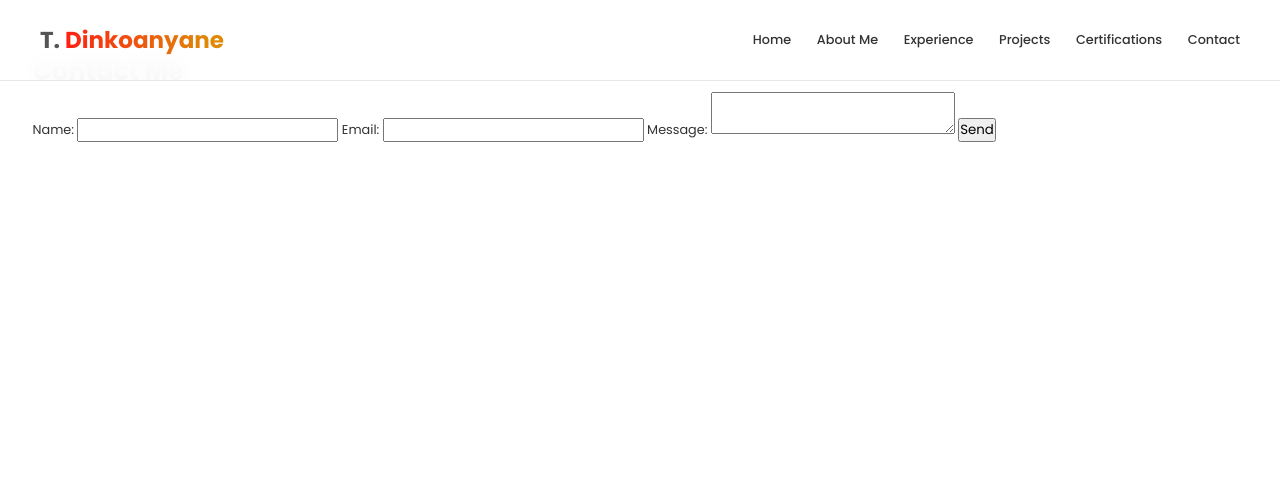
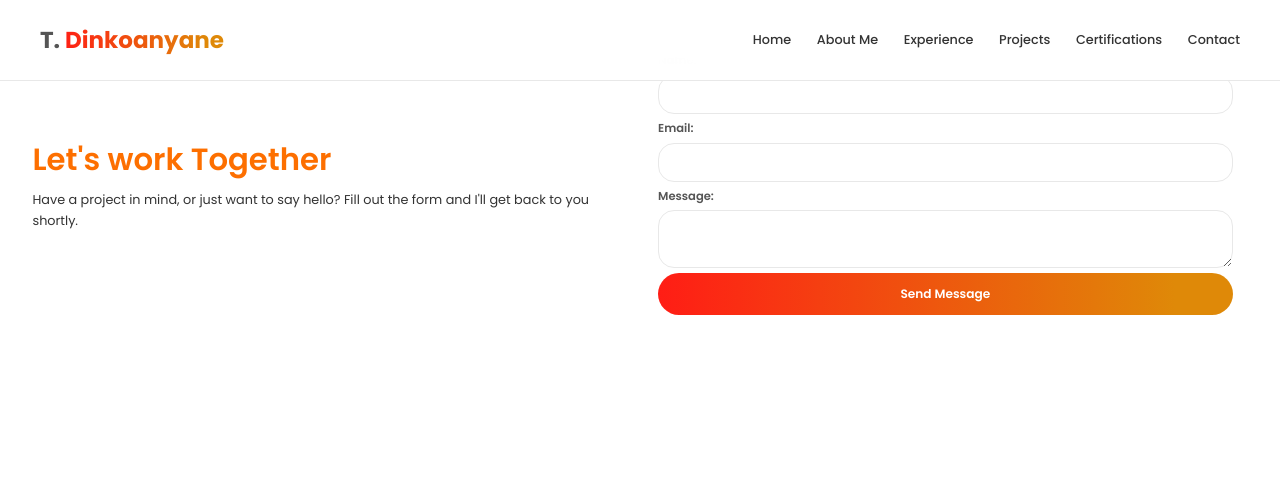
Before and after one commit to codespace-cloudmaindesk/portfolio, a Spring Boot app: page /contact in a window 1280 px wide. Shown: the top 483 px of the page. Run offline with Spring Boot 4, Linux system fonts and the light colour scheme; some libraries are stand-ins or nearby versions.

Commit message:
feat: implement contact page UI with styles and HTML template

```diff
--- /dev/null
+++ b/src/main/resources/static/css/pages/contact.css
@@ -0,0 +1,49 @@
+.contact-grid {
+    padding: var(--sp-xl) 0;
+}
+
+.contact-form {
+    display: flex;
+    flex-direction: column;
+    gap: var(--sp-md);
+    max-width: 600px;
+}
+
+.form-group {
+    display: flex;
+    flex-direction: column;
+    gap: 0.4rem;
+}
+
+.form-group label {
+    font-size: 0.9rem;
+    font-weight: 600;
+    color: var(--clr-text-muted);
+}
+
+.form-group input,
+.form-group textarea {
+    padding: 0.75rem 1rem;
+    border: 1px solid var(--clr-border);
+    border-radius: var(--radius-card);
+    font-size: 0.95rem;
+    color: var(--clr-text);
+    background: var(--clr-bg);
+    transition: border-color var(--transition);
+}
+
+.form-group input:focus,
+.form-group textarea:focus {
+    border-color: var(--clr-primary);
+    outline: 2px solid var(--clr-primary);
+    outline-offset: 2px;
+}
+
+.form-error {
+    min-height: 1.1rem;
+    font-size: 0.8rem;
+    color: #d64545;
+}
+
+.form-status--success { color: #2f9e44; }
+.form-status--error { color: #d64545; }
--- a/src/main/resources/templates/contact.html
+++ b/src/main/resources/templates/contact.html
@@ -8,20 +8,26 @@
     <link rel="stylesheet" th:href="@{/css/base.css}" />
     <link rel="stylesheet" th:href="@{/css/layout.css}" />
     <link rel="stylesheet" th:href="@{/css/components.css}" />
+    <link rel="stylesheet" th:href="@{/css/pages/contact.css}" />
 </head>
 <body>
 
 <div th:replace="~{fragments :: nav}"></div>
 
 <main>
-<div class="container section">
+<div class="container section contact-grid split-grid">
+    <div class="contact-intro">
+        <h1 class="section-heading">Let's work Together</h1>
+        <p class="section-subtitle">
+            Have a project in mind, or just want to say hello? Fill out the form and I'll get back to you shortly.
+        </p>
+    </div>
 
-    <h1>Contact Me</h1>
 
     <p th:if="${successMessage}" th:text="${successMessage}"></p>
 
-    <form th:action="@{/contact}" th:object="${contactMessageDto}" method="post">
-
+    <form class="contact-form"  th:action="@{/contact}" th:object="${contactMessageDto}" method="post">
+        <div class="form-group">
             <label>Name:</label>
             <input type="text" th:field="*{name}" />
             <p th:if="${#fields.hasErrors('name')}" th:errors="*{name}"></p>
@@ -34,8 +40,8 @@
             <textarea th:field="*{message}"></textarea>
             <p th:if="${#fields.hasErrors('message')}" th:errors="*{message}"></p>
 
-        <button type="submit">Send</button>
-
+            <button type="submit" class="btn btn-primary">Send Message</button>
+        </div>
     </form>
 
 </div>
```
Lines whose indentation alone changed are shown as unchanged.
